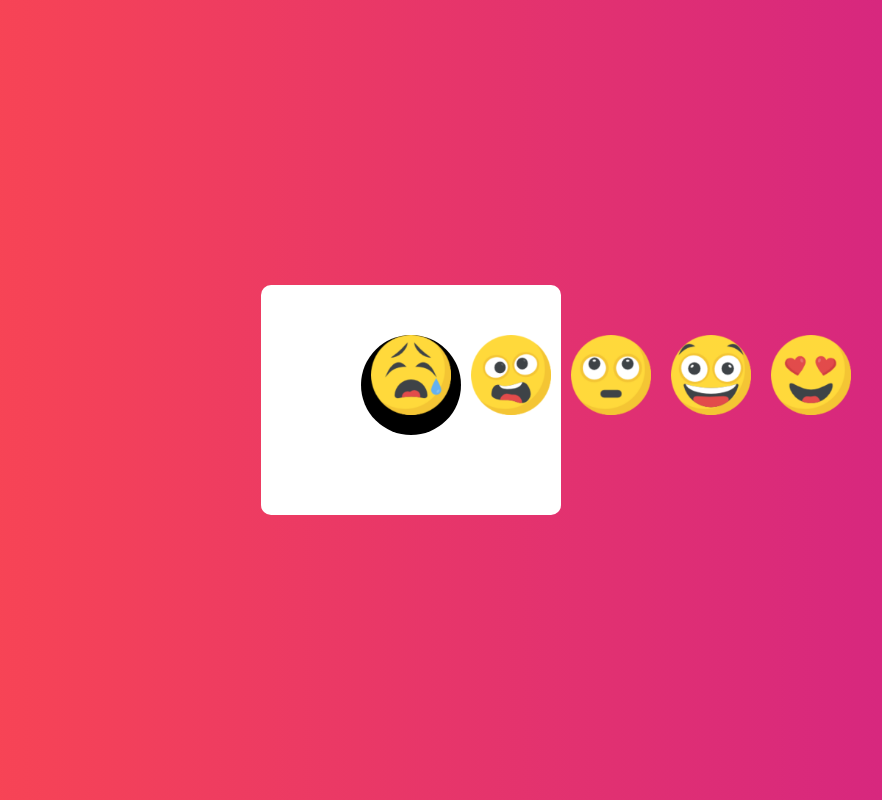
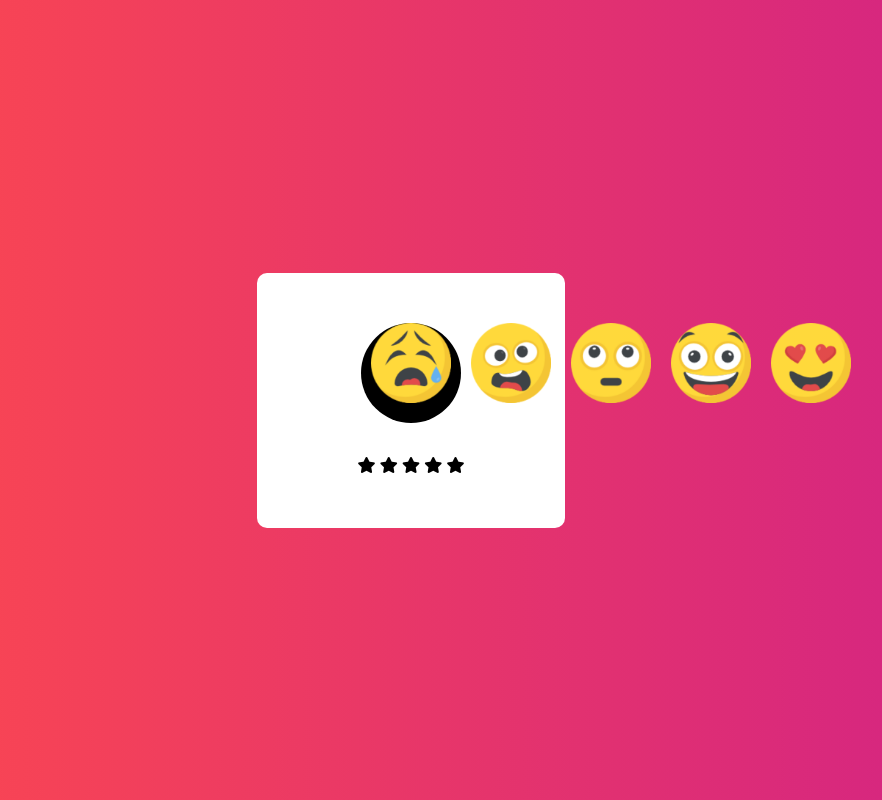
Before and after one commit to CJR85/feedback-design, a plain HTML site: page index.html in a window 1280 px wide. Shown: the whole page, without its empty margins (229-1111 px from the left). Drawn offline with Linux system fonts and the light colour scheme.

Commit message:
Add fontwaesome cdn, create rating div and add star icon

```diff
--- a/index.html
+++ b/index.html
@@ -4,6 +4,11 @@
     <meta charset="UTF-8" />
     <meta http-equiv="X-UA-Compatible" content="IE=edge" />
     <meta name="viewport" content="width=device-width, initial-scale=1.0" />
+    <!-- Fontawesome CDN -->
+    <link
+      rel="stylesheet"
+      href="https://cdnjs.cloudflare.com/ajax/libs/font-awesome/5.15.4/css/all.min.css"
+    />
     <link rel="stylesheet" href="style.css" />
     <title>Feedback Design</title>
   </head>
@@ -19,6 +24,13 @@
             <img src="images/excellent.png" />
           </div>
         </div>
+        <div class="rating">
+          <i class="fas fa-star"></i>
+          <i class="fas fa-star"></i>
+          <i class="fas fa-star"></i>
+          <i class="fas fa-star"></i>
+          <i class="fas fa-star"></i>
+        </div>
       </div>
     </div>
   </body>
```
